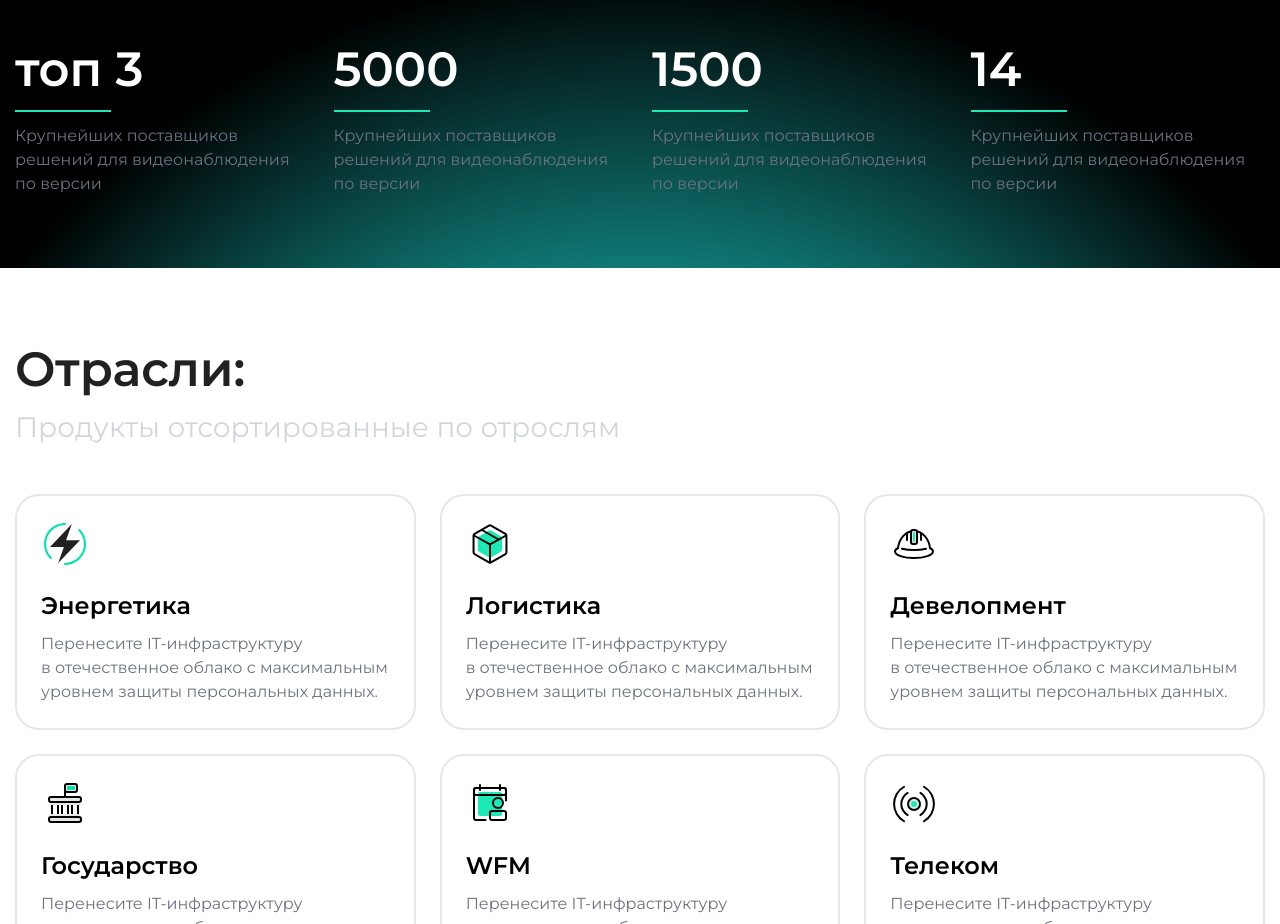
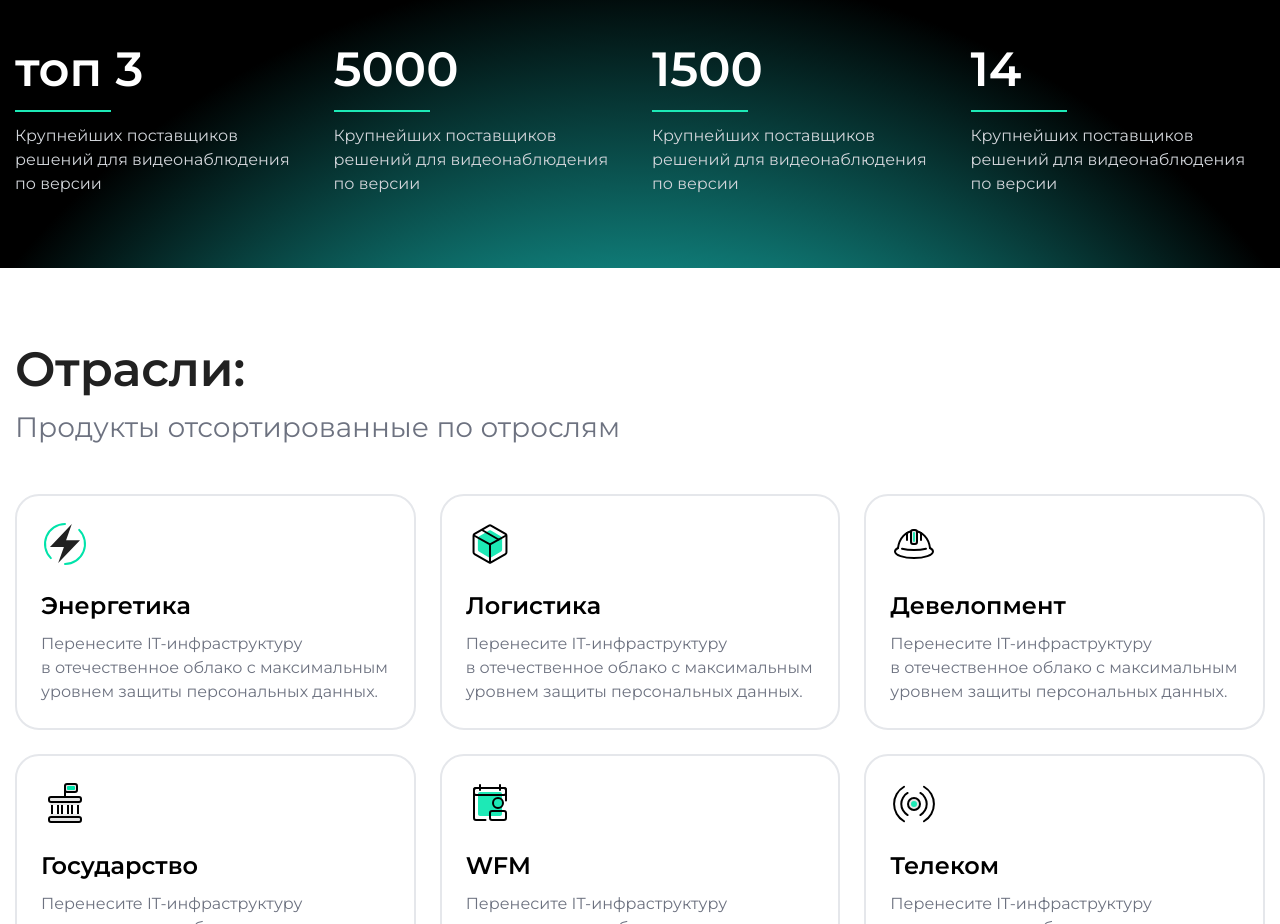
Before and after one commit to daneliyan/IC8, a plain HTML site: page index.html in a window 1280 px wide. Shown: the part 2540-3464 px from the top of the page. Drawn offline with nearby package versions, Linux system fonts and the light colour scheme; files whose address does not match are found by name.

Commit message:
Update main.css

```diff
--- a/css/main.css
+++ b/css/main.css
@@ -1612,6 +1612,9 @@ header .search-bar-container label {
   border: none;
   border-top: 2px solid var(--cyan-400);
 }
+.experts__item-descr {
+  color: var(--grey-300);
+}
 
 .industries {
   padding-top: 72px;
@@ -1622,7 +1625,6 @@ header .search-bar-container label {
 }
 .industries__descr {
   margin-bottom: 48px;
-  color: var(--grey-300);
 }
 .industries__cards {
   display: -ms-grid;
```
